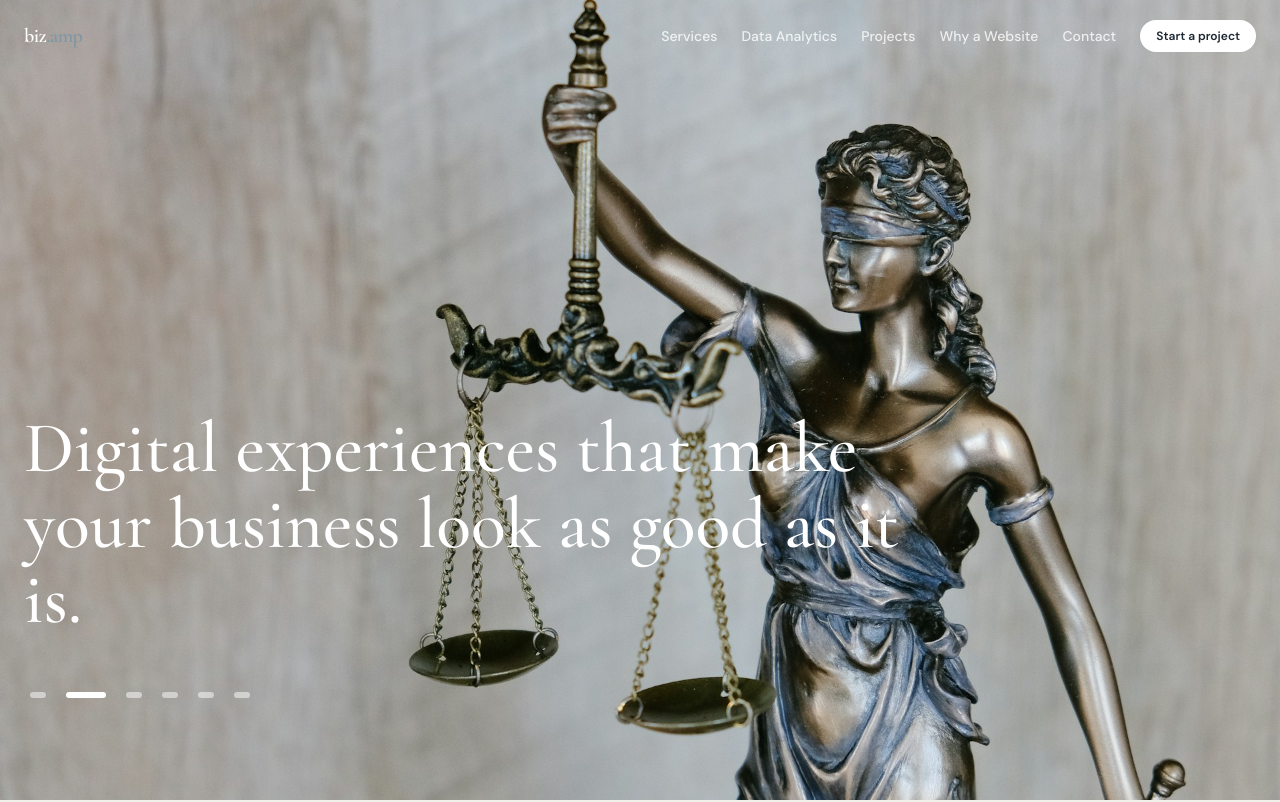
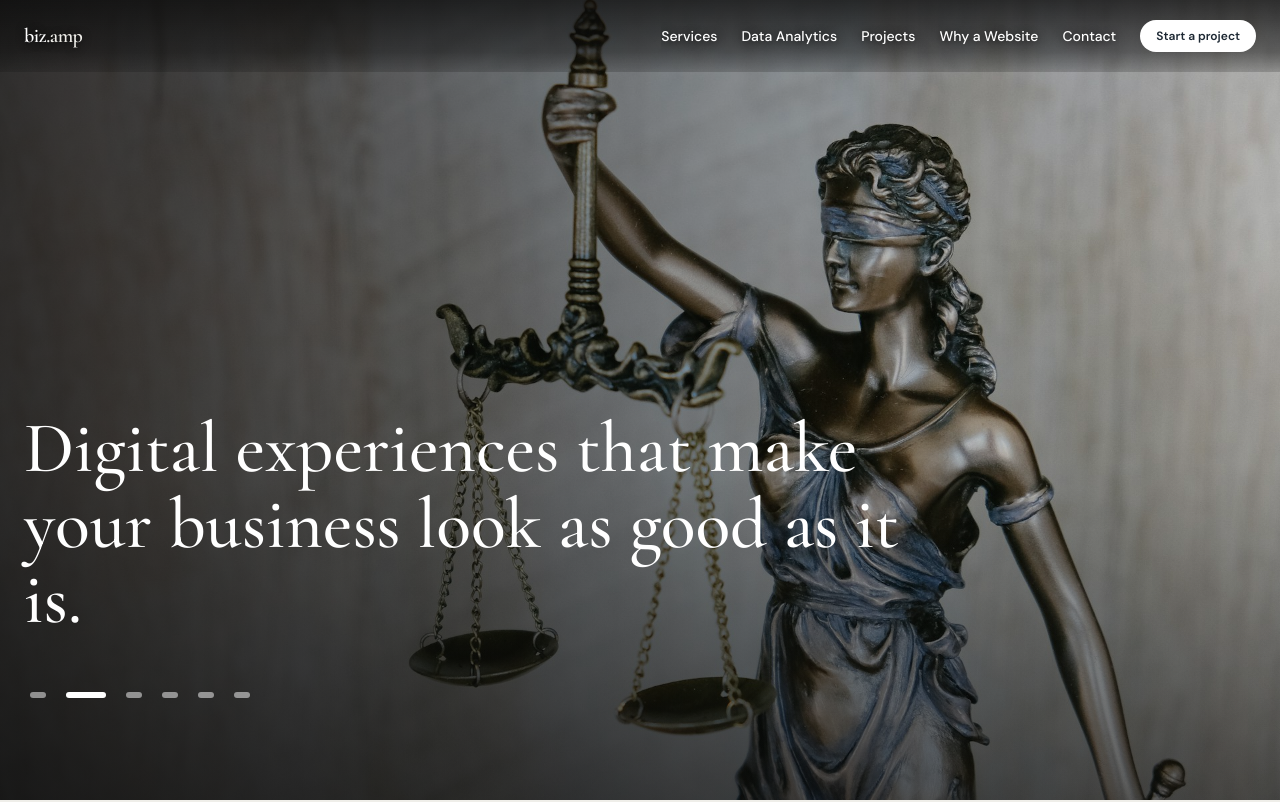
Before and after one commit to FRunesu/Hyphagrid, a React (Vite) app: page / in a window 1280 px wide. Shown: the top 802 px of the page. Built offline with nearby package versions, Linux system fonts and the light colour scheme.

Commit message:
Improve hero image and navigation contrast

```diff
--- a/src/index.css
+++ b/src/index.css
@@ -98,3 +98,22 @@ body { @apply bg-cream text-ink font-sans antialiased; }
   #why-website .grid > div.hypha-stat-card { min-height: 220px; padding: 23px 21px 20px; }
   #why-website .hypha-stat-value { margin-top: 22px; font-size: clamp(3.4rem,12vw,4.2rem); }
 }
+
+
+/* Neutral, image-adaptive contrast for the full-screen hero */
+#top { height: 100svh; min-height: 100svh; }
+#top > div.absolute {
+  background:
+    linear-gradient(90deg,rgba(10,10,10,var(--hero-shade,.58)) 0%,rgba(10,10,10,.34) 52%,rgba(10,10,10,.06) 100%),
+    linear-gradient(0deg,rgba(10,10,10,calc(var(--hero-shade,.58)*.78)) 0%,rgba(10,10,10,.10) 42%,transparent 72%);
+}
+#root header.fixed.inset-x-0.top-0[class~="bg-transparent"] {
+  background: linear-gradient(180deg,rgba(12,12,12,.78) 0%,rgba(12,12,12,.48) 72%,rgba(12,12,12,.18) 100%);
+}
+#root header.fixed.inset-x-0.top-0[class~="bg-transparent"] nav > a:first-child,
+#root header.fixed.inset-x-0.top-0[class~="bg-transparent"] nav > div a:not([href="#contact"]:last-child) {
+  color: #fff;
+  opacity: 1;
+  text-shadow: 0 1px 8px rgba(0,0,0,.85);
+}
+#root header.fixed.inset-x-0.top-0[class~="bg-transparent"] nav > a:first-child span { color: #efeee9; }
```
